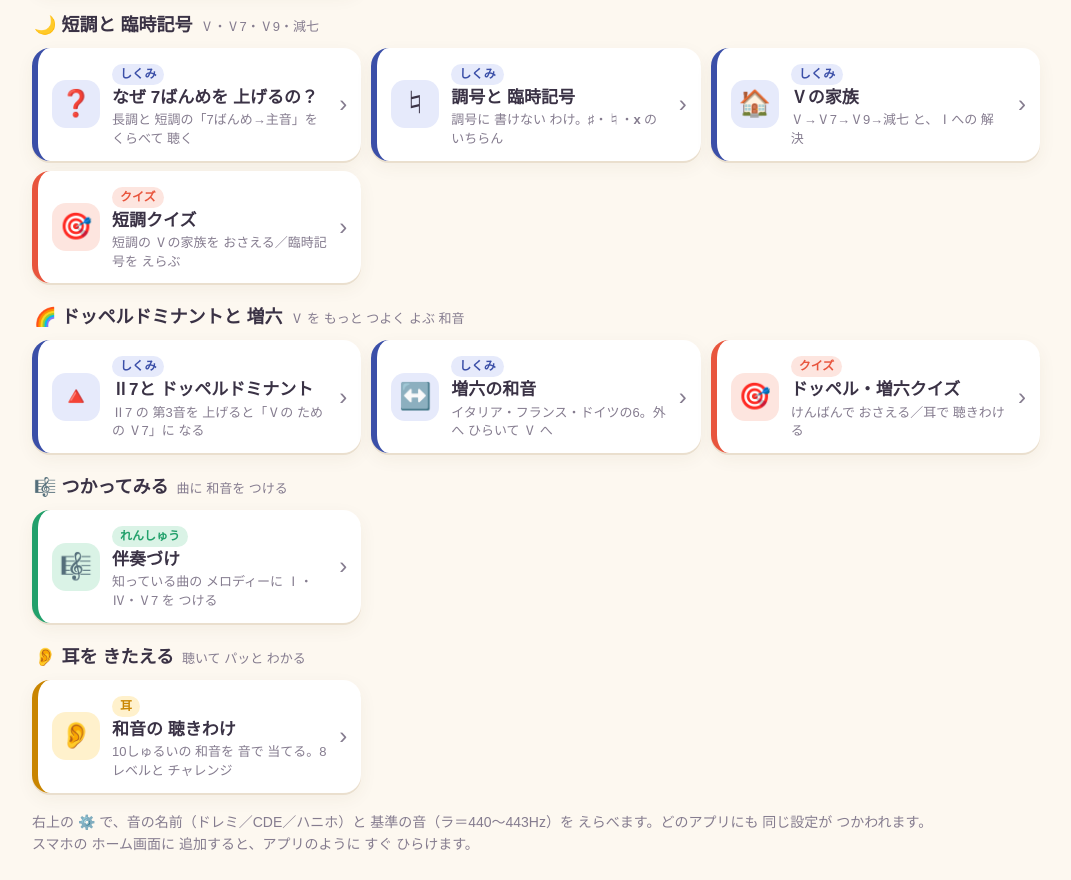
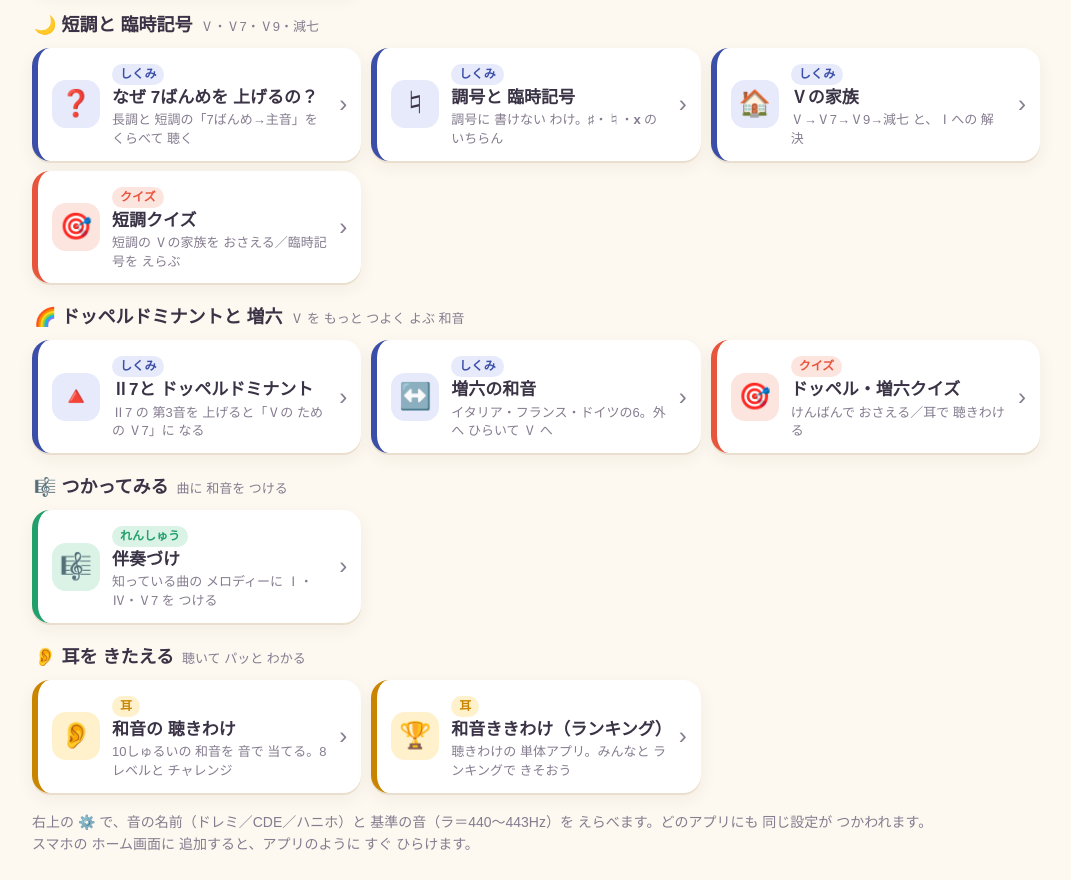
Before and after one commit to g960059/piano-chord-apps, a plain HTML site: page index.html in a window 1280 px wide. Shown: the part 455-1335 px from the top of the page, without its empty margins (104-1175 px from the left). Drawn offline with Linux system fonts and the light colour scheme.

Commit message:
入口ページに、ランキングつきの単体アプリ「和音ききわけ」へのリンクを追加
Co-Authored-By: Claude Opus 5.5 <noreply@anthropic.com>

```diff
--- a/index.html
+++ b/index.html
@@ -55,12 +55,13 @@ const CATS=[
   {title:'🎼 つかってみる',sub:'曲に 和音を つける',apps:[
     {id:'accompaniment',ic:'🎼',title:'伴奏づけ',d:'知っている曲の メロディーに Ⅰ・Ⅳ・Ⅴ7 を つける',type:'play'}]},
   {title:'👂 耳を きたえる',sub:'聴いて パッと わかる',apps:[
-    {id:'ear',ic:'👂',title:'和音の 聴きわけ',d:'10しゅるいの 和音を 音で 当てる。8レベルと チャレンジ',type:'ear'}]}
+    {id:'ear',ic:'👂',title:'和音の 聴きわけ',d:'10しゅるいの 和音を 音で 当てる。8レベルと チャレンジ',type:'ear'},
+    {id:'waon',ic:'🏆',title:'和音ききわけ（ランキング）',d:'聴きわけの 単体アプリ。みんなと ランキングで きそおう',type:'ear',href:'https://waon-kikiwake.g960059.workers.dev/'}]}
 ];
 const ALL=CATS.flatMap(c=>c.apps);
 function card(a,extra=''){
   const t=TYPES[a.type];
-  return `<a class="appcard ${extra}" href="${a.id}.html" style="--c:${t.c};--l:${t.l}"><span class="ic">${a.ic}</span><span class="tx"><span class="ty">${t.label}</span><b>${a.title}</b><span class="d">${a.d}</span></span></a>`;
+  return `<a class="appcard ${extra}" href="${a.href||a.id+'.html'}" style="--c:${t.c};--l:${t.l}"><span class="ic">${a.ic}</span><span class="tx"><span class="ty">${t.label}</span><b>${a.title}</b><span class="d">${a.d}</span></span></a>`;
 }
 function render(){
   const last=PA.store.get('last',null), la=last&&ALL.find(a=>a.id===last.app);
```
Also changed, not shown: README.md.
